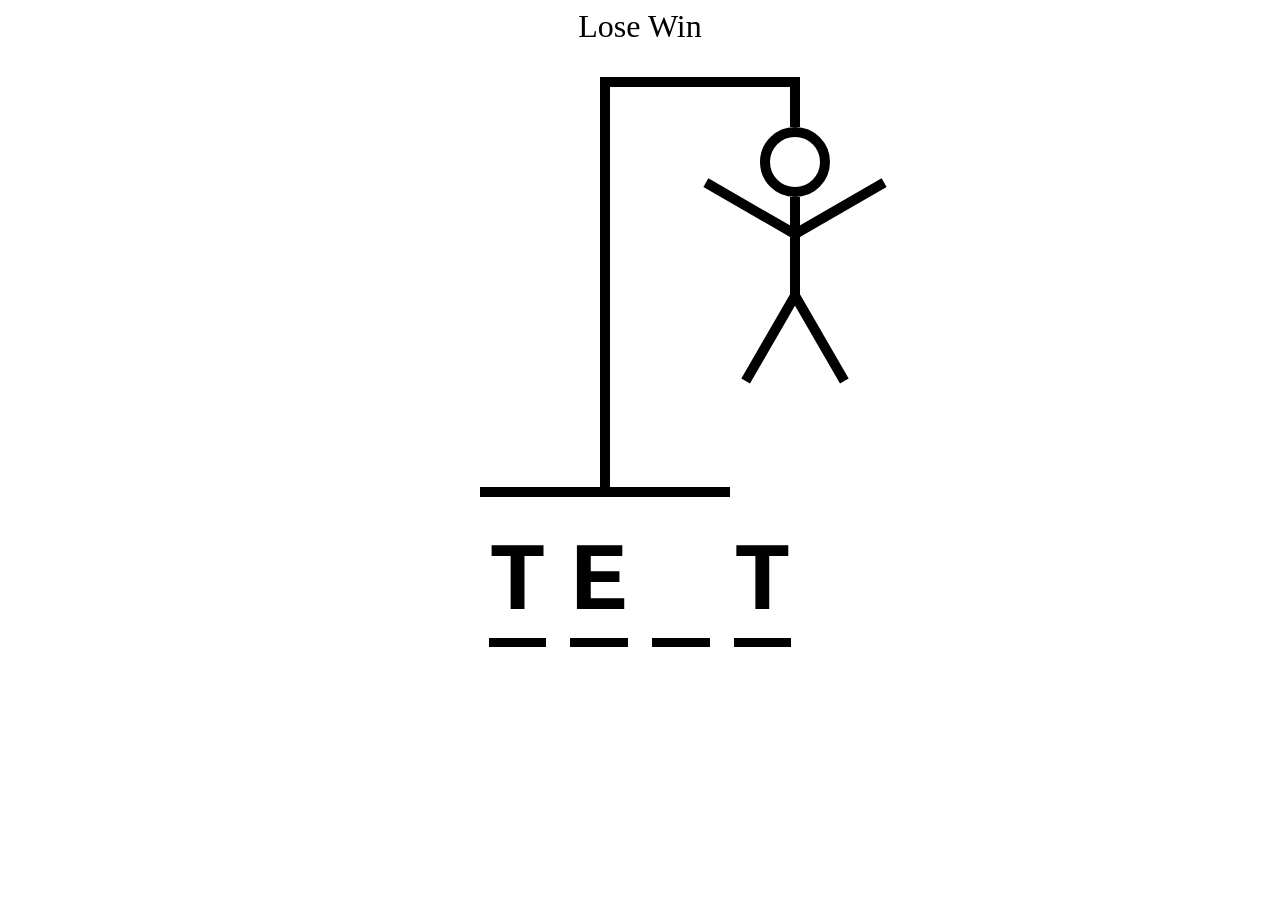
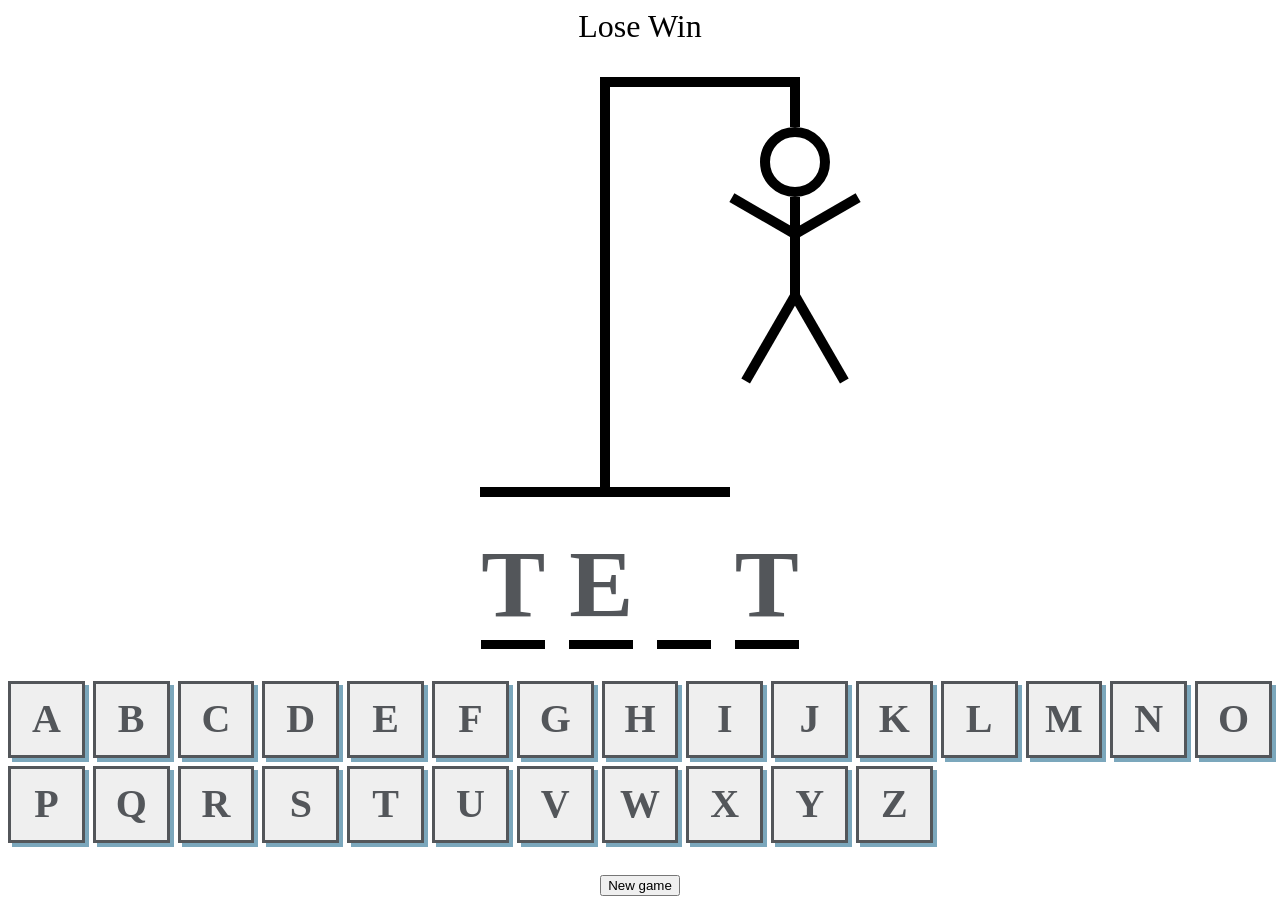
Before and after one commit to Aspen-Ishii/hangman-react, a React (Vite) app: page / in a window 1280 px wide. Before the commit the page ends 800 px from the top, so only its background shows below. Built offline with nearby package versions, Linux system fonts and the light colour scheme; the HTML template or start-up script is replaced by a standard one.

Commit message:
Add Keyboard and styling

```diff
--- a/src/App.tsx
+++ b/src/App.tsx
@@ -27,7 +27,10 @@ function App () {
     </div>
      <HangmanDrawing/>
      <HangmanWord />
-     <Keyboard />
+      <div className="container" style={{alignSelf: "stretch"}}>
+        <Keyboard />
+      </div>
+      <button id="new-game">New game</button>
     </div>
   )
 }
--- a/src/HangmanWord.tsx
+++ b/src/HangmanWord.tsx
@@ -1,6 +1,6 @@
 export function HangmanWord() {
     const word = "test"
-    const guessedLetters = ["t", "e", ]
+    const guessedLetters = ["t", "e", "a" ]
     return (
     <div
         style ={{
@@ -9,7 +9,8 @@ export function HangmanWord() {
             fontSize: "6rem",
             fontWeight: "bold",
             textTransform: "uppercase",
-            fontFamily: "monospace",
+            fontFamily: 'Rubik Mono One',
+            color: "#53565a",
         }}>
 {/* render the wordToGuess by slitting it apart into its individual letters.
 note: Index is the unique id for the word and thus can be used as an exception for the key*/}
--- a/src/HangmandDrawing.tsx
+++ b/src/HangmandDrawing.tsx
@@ -25,12 +25,12 @@ const BODY = (
 const R_ARM = (
     <div
     style={{
-        width: '100px',
+        width: '70px',
         height: "10px",
         background: "black",
         position: "absolute",
         top: "150px",
-        right: "-100px",
+        right: "-70px",
         rotate: "-30deg",
         transformOrigin: "left bottom",
     }} />
@@ -38,7 +38,7 @@ const R_ARM = (
 const L_ARM = (
     <div
     style={{
-        width: '100px',
+        width: '70px',
         height: "10px",
         background: "black",
         position: "absolute",
--- /dev/null
+++ b/src/Keyboard.module.css
@@ -0,0 +1,44 @@
+*:focus {
+	outline: none;
+	box-shadow: 0 0 0 4px #ffd100;
+}
+
+
+.btn {
+    display: flex;
+	align-items: center;
+	justify-content: center;
+    padding: 0.4em .5em 0.3em .5em;
+    width: auto;
+    line-height: 1;
+    border: 3px solid #53565a;
+    color: #53565a;
+    background: lighten(#7ba7bc, 30%);
+    box-shadow: 4px 4px 0 0 #7ba7bc;
+    position: relative;
+	overflow: hidden;
+	transform-origin: bottom right;
+    aspect-ratio: 1/1;
+    font-size: 2.5rem;
+    text-transform: uppercase;
+    padding: .5rem;
+    font-weight: bold;
+    cursor: pointer;
+    font-family: inherit;
+}
+
+.btn.active {
+    background-color: hsl(200, 100%, 50%);
+    color: white;
+}
+
+.btn.inactive {
+ opacity: .3;
+}
+
+.btn:hover:not(:disabled),
+.btn:focus.btn:not(:disabled) {
+    background-color: hsl(200, 100%, 75%);
+    transform: translate(-1px, -1px);
+	box-shadow: 6px 6px 0 0 #7ba7bc;
+}
--- a/src/Keyboard.tsx
+++ b/src/Keyboard.tsx
@@ -1,3 +1,24 @@
+import styles from "./Keyboard.module.css"
+
+const KEYS = "abcdefghijklmnopqrstuvwxyz".split("");
+
 export function Keyboard() {
-
+    return (
+        <div
+            style= {{
+                display: "grid",
+                gridTemplateColumns: "repeat(auto-fit, minmax(75px, 1fr))",
+                gap: ".5rem"
+            }}
+        >
+            {KEYS.map (key => {
+                return (
+                <button
+                className= {`${styles.btn}`} key={key}>
+                    {key}
+                </button>
+                )
+            })}
+        </div>
+    )
 }
```
